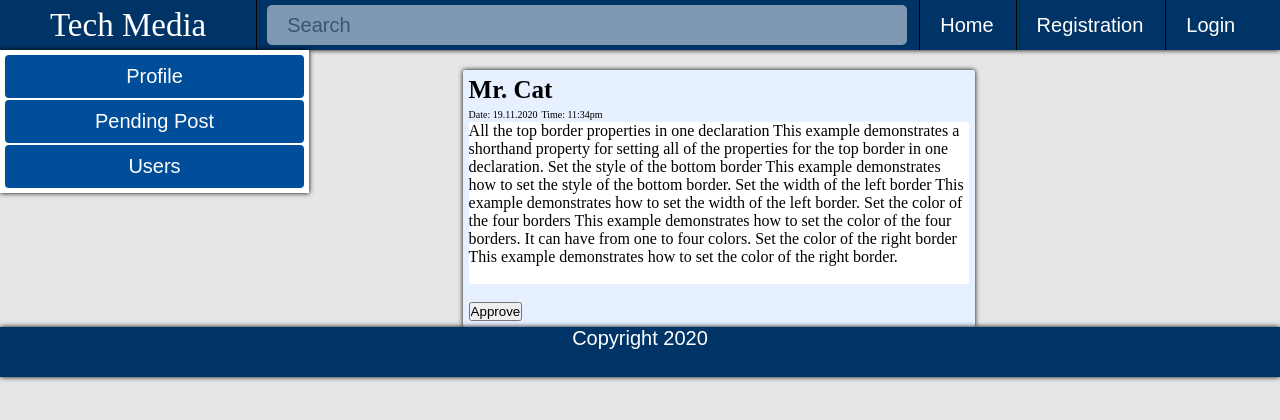
After one commit to mridul-hossain/Tech-Media, a PHP site: page /Pending.php in a window 1280 px wide. The commit adds this page. Shown: the top 420 px of the page. Run offline with PHP 8.4, Linux system fonts and the light colour scheme.

Commit message:
Full Completed

```diff
--- a/Editor/Controller/Login_Control.php
+++ b/Editor/Controller/Login_Control.php
@@ -21,7 +21,7 @@ session_start();
 			header('Location: ../View/Dashboard.php');
 		}
 		else{
-			$message = "Error";
+			$message = "Wrong username or, password!";
 		header("Location: ../View/Login.php?mesaage=".$message);
 	}
 	}
--- a/Editor/View/Header.php
+++ b/Editor/View/Header.php
@@ -20,7 +20,7 @@
 		<table class="tableHeader">
 			<tr>
 				<td class="tdHeader"><a href="Home.php" class="content">Home</a></td>
-				<td class="tdHeader"><a href="#" class="content">Registration</a></td>
+				<td class="tdHeader"><a href="Registration.php" class="content">Registration</a></td>
 				<td class="tdHeader"><a href="Login.php" class="content">Login</a></td>
 			</tr>
 		</table>
--- a/Editor/View/Login.php
+++ b/Editor/View/Login.php
@@ -11,6 +11,7 @@
     <div id="main" style="position: relative; padding-left: 10%">
       <form>
         <h1 id="h">Login</h1>
+        <label><span style="color: red;"><?php if(isset($_GET['mesaage'])) echo $_GET['mesaage']; ?></span></label><br>
         <i class="fa fa-user icon"></i>
         <input type="text" id="name" name="name" placeholder="Enter your name" onblur="nameValidation()"><br><br>
         <label class="errMessage" id="nameErr1">Name cannot be empty.</label>
--- /dev/null
+++ b/Editor/View/Pending.php
@@ -0,0 +1,53 @@
+<!DOCTYPE html>
+<html>
+<head>
+	<title></title>
+	<link rel="stylesheet" type="text/css" href="Profile.css">
+</head>
+<body>
+
+	<?php include 'Header.php'; ?>
+
+
+	<form>
+
+		<div class="contentPending">
+
+			<div><?php include "Sidebar.php"; ?></div>
+			<div class="post">
+				<div style="background-color:  #e6f0ff; text-align: left; border-radius: 2px; width: 500px; padding: 6px; left: 30%; position: relative; box-shadow: 0 0 5px;">
+			<label style="font-size: 25px;"><span style="font-weight: bold;">Mr. Cat</span></label><br>
+			<label style="font-size: 10px;">Date: 19.11.2020</label>
+			<label style="font-size: 10px;">Time: 11:34pm</label>
+			<div style="background-color: white; border-radius: 2px;">
+				<p>All the top border properties in one declaration
+This example demonstrates a shorthand property for setting all of the properties for the top border in one declaration.
+
+Set the style of the bottom border
+This example demonstrates how to set the style of the bottom border.
+
+Set the width of the left border
+This example demonstrates how to set the width of the left border.
+
+Set the color of the four borders
+This example demonstrates how to set the color of the four borders. It can have from one to four colors.
+
+Set the color of the right border
+This example demonstrates how to set the color of the right border.</p><br>
+			</div><br>
+		<input type="submit" name="Aprrove" value="Approve">
+		</div>
+			</div>
+	</form>
+
+
+
+		</div>
+
+
+
+
+	<?php include "Footer.php"; ?>
+
+</body>
+</html>
--- a/Editor/View/Profile.php
+++ b/Editor/View/Profile.php
@@ -31,7 +31,7 @@ $info = fetchInfo($_SESSION['username']);
 										<?php $fileName="../Pictures/".$info['image']; if(file_exists($fileName)){ ?>
 											<img src="<?php echo $fileName; ?>" class="profileImage">
 										<?php }else{?>
-											<img src=../Pictures/user.png" class="profileImage">
+											<img src="../Pictures/user.png" class="profileImage">
 										<?php }?>
 									</td>
 								</tr>
--- a/Editor/View/editorHeader.php
+++ b/Editor/View/editorHeader.php
@@ -20,7 +20,7 @@
 		<table class="tableHeader">
 			<tr>
 				<td class="tdHeader"><a href="Dashboard.php" class="content">Home</a></td>
-				<td class="tdHeader"><a href="#" class="content">Notification</a></td>
+				<td class="tdHeader"><a href="Notification.php" class="content" >Notification</a></td>
 				<td class="tdHeader"><a href="Logout.php" class="content">Logout</a></td>
 			</tr>
 		</table>
```
Also changed, not shown: Editor/Controller/ProfileInfo_Control.php (+13 -0 lines), Editor/Model/Model_.php (+31 -0 lines), Editor/View/Notification.php (added, +36 -0 lines), 1 other file.
